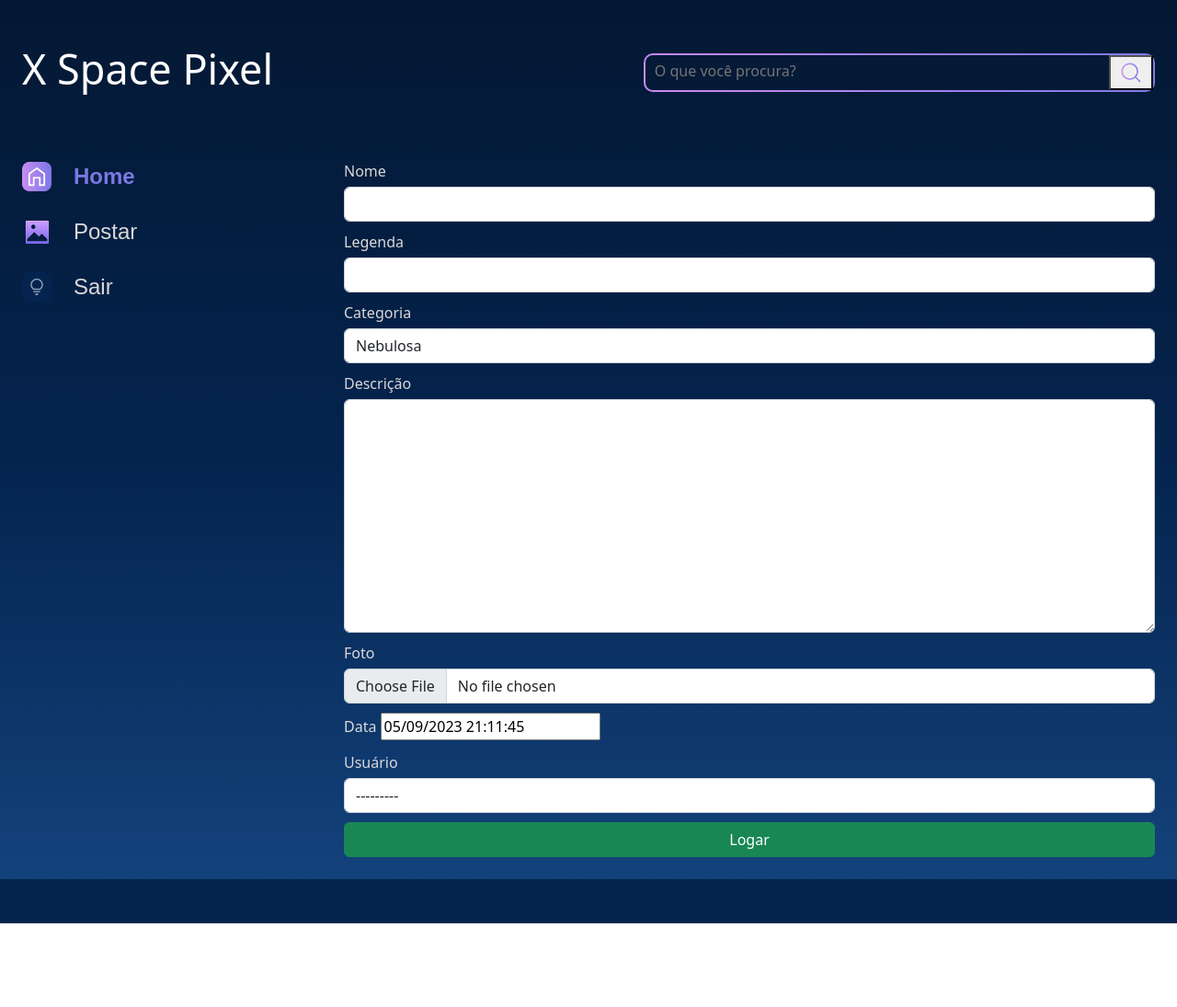
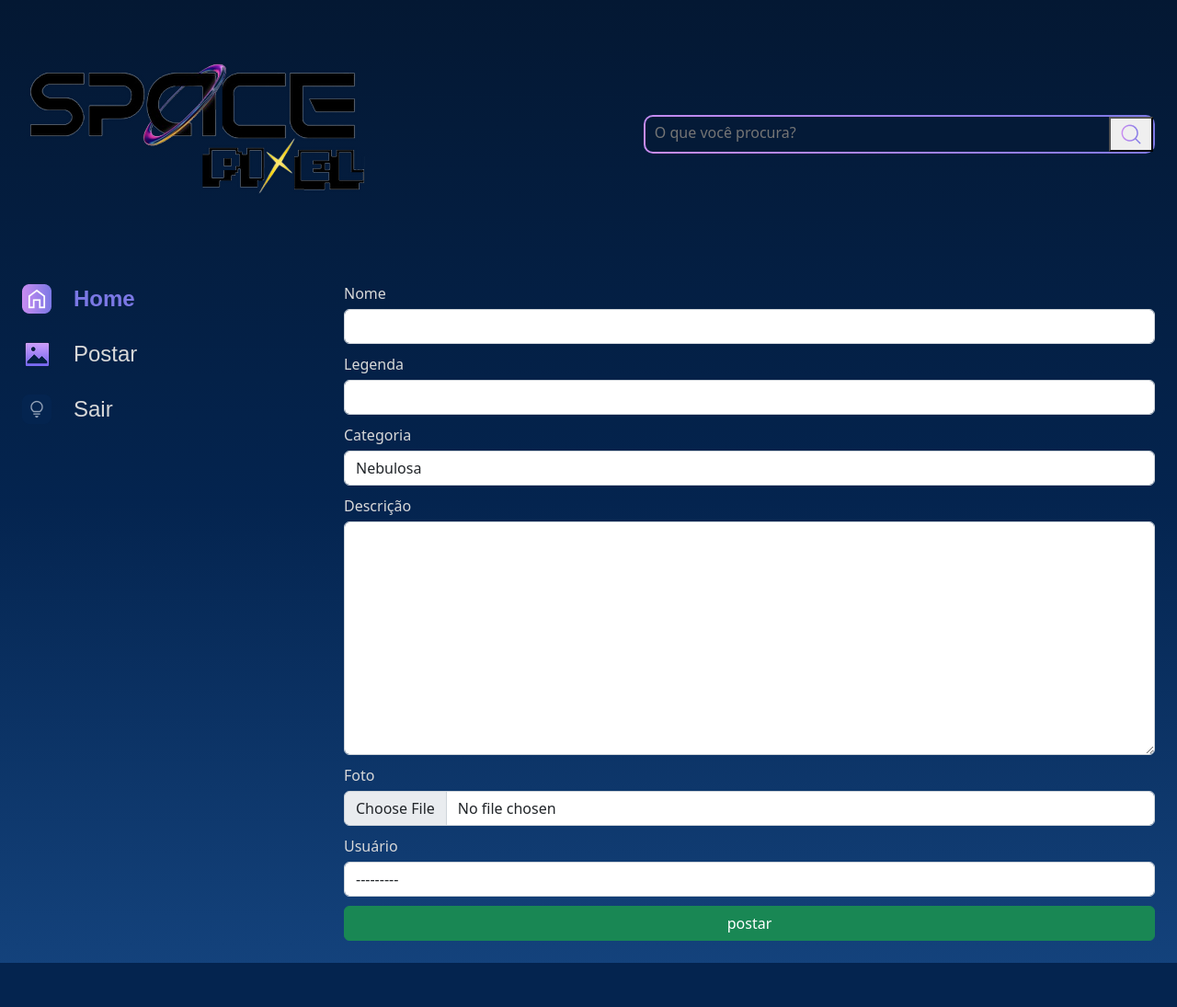
Before and after one commit to sergiojr-dev/espaco-picel, a Django app: page /postar in a window 1280 px wide. Shown: the whole page at 92% size. Before the commit the page ends 1004 px from the top, so only its background shows below. Run offline with Django 4.2, Linux system fonts and the light colour scheme.

Commit message:
criado a logica do ambiente de postagem e alteração do logo

```diff
--- a/apps/galeria/models.py
+++ b/apps/galeria/models.py
@@ -16,8 +16,8 @@ class Fotografia(models.Model):
     categoria = models.CharField(max_length=50, choices=OPCOES_CATEGORIAS, default='') #choice serve para dizer que serão categorias pré definidas e selecionaveis e default para dizer em qual ela inicia
     descricao = models.TextField(null=False, blank=False)
     foto = models.ImageField(upload_to="fotos/%Y/%m/%d/", blank=True)
-    publicada = models.BooleanField(default=False)
-    data = models.DateTimeField(default=datetime.now, blank=False)
+    publicada = models.BooleanField(default=True)
+    data = models.DateTimeField(auto_now_add=True, blank=False)
     usuario = models.ForeignKey(
         to = User,
         on_delete = models.SET_NULL,          # caso o usuario for deletado como sera defido no null
--- a/apps/galeria/views.py
+++ b/apps/galeria/views.py
@@ -2,7 +2,7 @@ from django.shortcuts import render, get_object_or_404, redirect
 from django.contrib import messages
 from apps.galeria.forms import fotografiaForms
 from apps.galeria.models import Fotografia
-
+from django.contrib.auth.models import User
 def index(request):
     if not request.user.is_authenticated:
         messages.error(request, 'Usuário não logado')
@@ -27,6 +27,16 @@ def buscar(request):
 
     return render (request, "galeria/buscar.html", {"cards": fotografias})
 
-def postar (request):
-    form = fotografiaForms
-    return render(request,"galeria/postar.html", {'form' : form})
+def postar(request):
+    if request.method == "POST":
+        form = fotografiaForms(request.POST, request.FILES)
+        if form.is_valid():
+            form.save()
+            messages.success(request, "Postagem feita com sucesso")
+            return redirect('index')
+    else:
+        # Filtre as opções de usuário apenas para o usuário logado
+        form = fotografiaForms()
+        form.fields['usuario'].queryset = User.objects.filter(pk=request.user.pk)
+
+    return render(request, "galeria/postar.html", {'form': form})
--- a/templates/galeria/partials/_menu.html
+++ b/templates/galeria/partials/_menu.html
@@ -3,8 +3,8 @@
 
 <div class="pagina-inicial">
     <header class="cabecalho">
-                {% comment %} <img src="{% static '/assets/logo/Logo(2).png' %}" alt="X Space Pixel" />   <! MUDAR LOGO DO SITE/> {% endcomment %}
-                <h1 style="color: white; font-size: 45px;">X Space Pixel</h1>
+                <img src="{% static '/assets/logo/space.png' %}" alt="X Space Pixel" />
+
 
         {% for message in messages %}
                     <div class="alert alert-success">
--- a/templates/galeria/postar.html
+++ b/templates/galeria/postar.html
@@ -6,7 +6,7 @@
 <link href="https://cdn.jsdelivr.net/npm/bootstrap@5.2.2/dist/css/bootstrap.min.css" rel="stylesheet" integrity="sha384-Zenh87qX5JnK2Jl0vWa8Ck2rdkQ2Bzep5IDxbcnCeuOxjzrPF/et3URy9Bv1WTRi" crossorigin="anonymous">
 </head>
             <section class="galeria" style="margin-left: 5em">
-                <form action="{% url 'postar' %}" method="POST">
+                <form action="{% url 'postar' %}" method="POST" enctype="multipart/form-data"> <!-- enctype="multipart/form-data" é para formulário que inclui o envio de arquivos-->
                     {% csrf_token %}
                     <div class="row">
                         {% for field in form.visible_fields %}
@@ -17,7 +17,7 @@
                         {% endfor %}
                     </div>
                     <div>
-                        <button type="submit" class="btn btn-success col-12" style="padding: top 5px;">Logar</button>
+                        <button type="submit" class="btn btn-success col-12" style="padding: top 5px;">postar</button>
                     </div>
                 </form>
             </section>
--- a/templates/usuario/partials/_menu.html
+++ b/templates/usuario/partials/_menu.html
@@ -2,8 +2,7 @@
 
 <div class="pagina-inicial">
     <header class="cabecalho">
-        {% comment %} <img src="{% static '/assets/logo/Logo(2).png' %}" alt="X Space Pixel" />   <! MUDAR LOGO DO SITE/> {% endcomment %}
-        <h1 style="color: white; font-size: 45px;">X Space Pixel</h1>
+        <img src="{% static '/assets/logo/space.png' %}" alt="X Space Pixel" />
 
     </header>
     <main class="principal">
```
Also changed, not shown: templates/galeria/index.html (+7 -0 lines), apps/galeria/migrations/0007_alter_fotografia_publicada.py (added), apps/galeria/migrations/0008_alter_fotografia_data.py (added), pixel/static/assets/logo/space.png (added).
